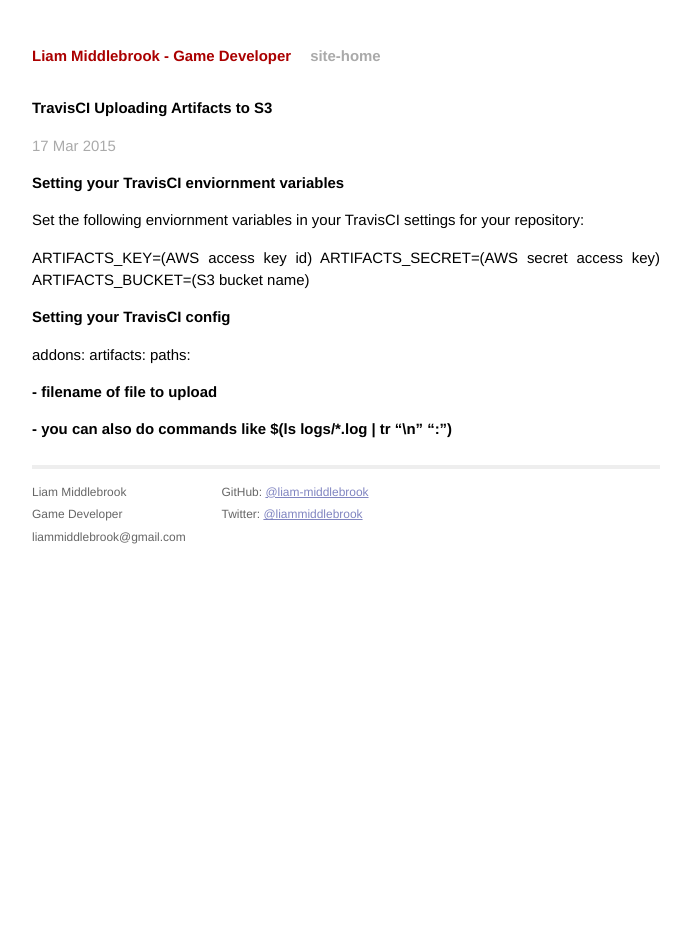
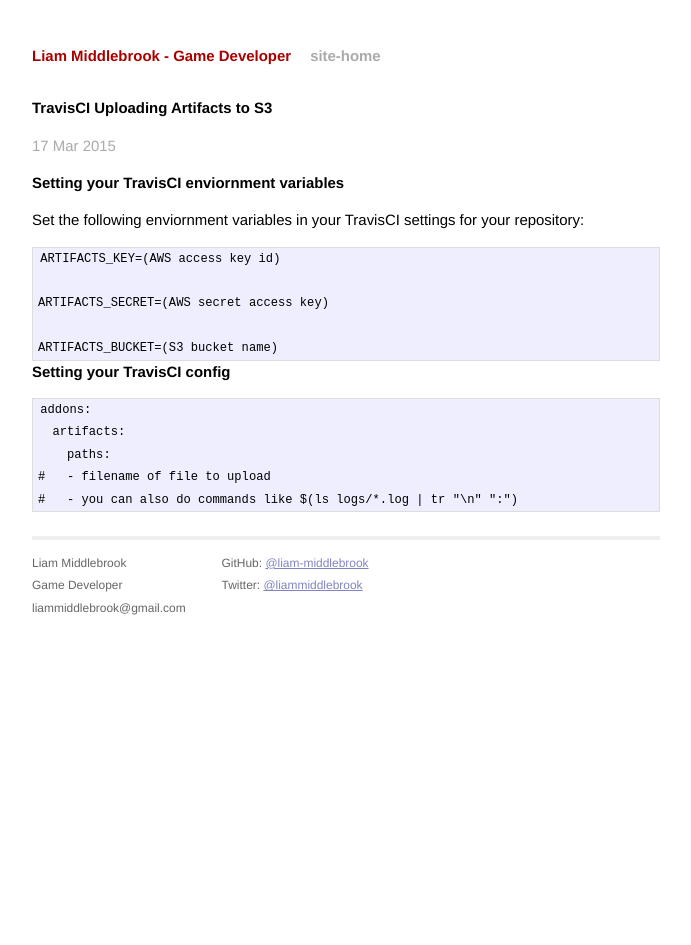
Before and after one commit to liam-middlebrook/blog, a Jekyll site: the page built from _posts/2015-03-17-travis-s3.markdown, in a window 1280 px wide. Shown: the whole page, without its empty margins (294-985 px from the left). Built offline with Jekyll 4.4.1, drawn with Linux system fonts in a browser that asks for light colours; Markdown is read by kramdown in place of the engine named in the settings; comment, search, counter and statistics services are not loaded.

Commit message:
formatting

````diff
--- a/_posts/2015-03-17-travis-s3.markdown
+++ b/_posts/2015-03-17-travis-s3.markdown
@@ -9,15 +9,20 @@
 Set the following enviornment variables in your TravisCI settings for your
 repository:
 
->   ARTIFACTS_KEY=(AWS access key id)
->   ARTIFACTS_SECRET=(AWS secret access key)
->   ARTIFACTS_BUCKET=(S3 bucket name)
+```
+ARTIFACTS_KEY=(AWS access key id)
 
+ARTIFACTS_SECRET=(AWS secret access key)
+
+ARTIFACTS_BUCKET=(S3 bucket name)
+```
 
 # Setting your TravisCI config
 
+```
 addons:
   artifacts:
     paths:
 #   - filename of file to upload
 #   - you can also do commands like $(ls logs/*.log | tr "\n" ":")
+```
````
